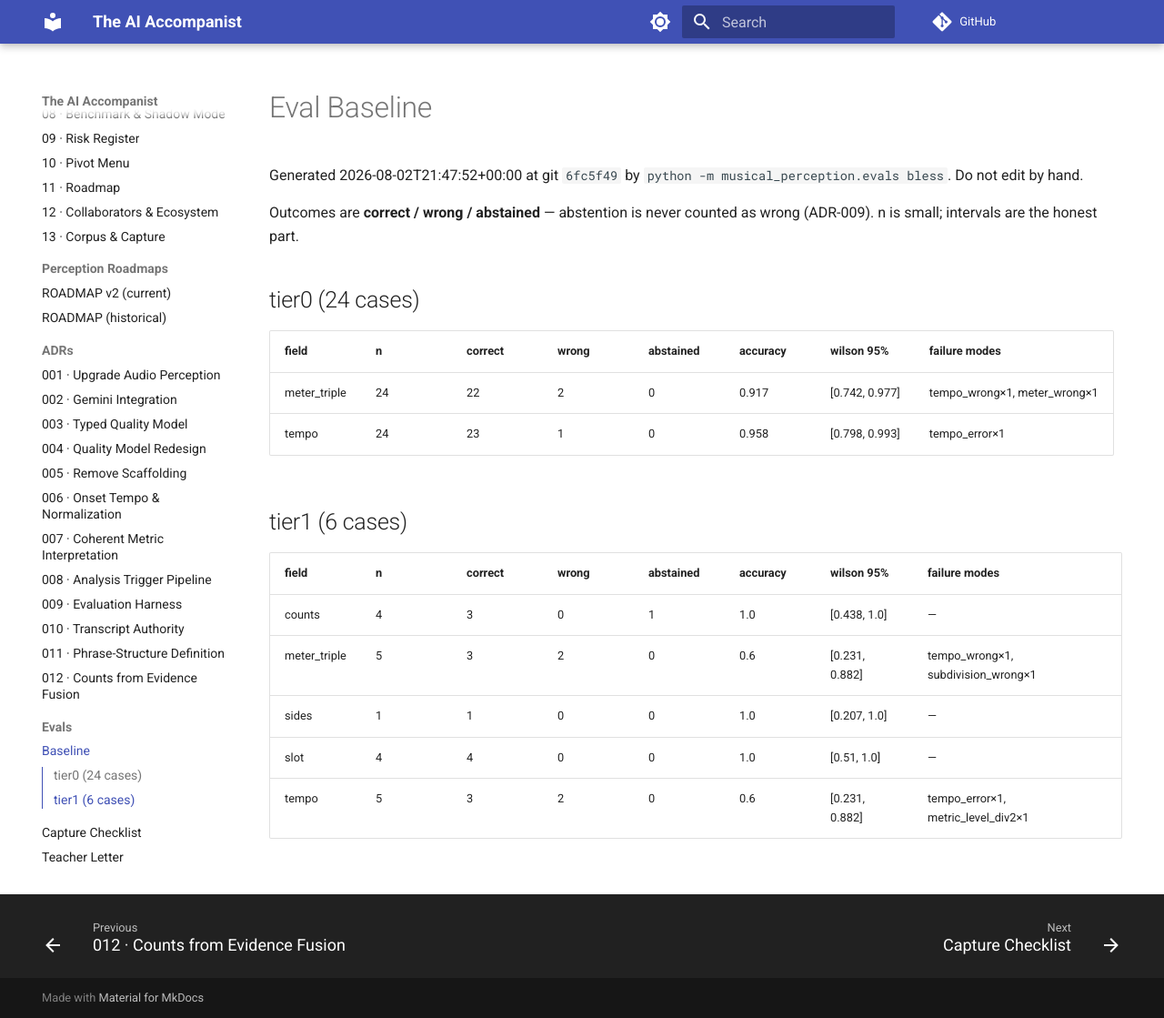
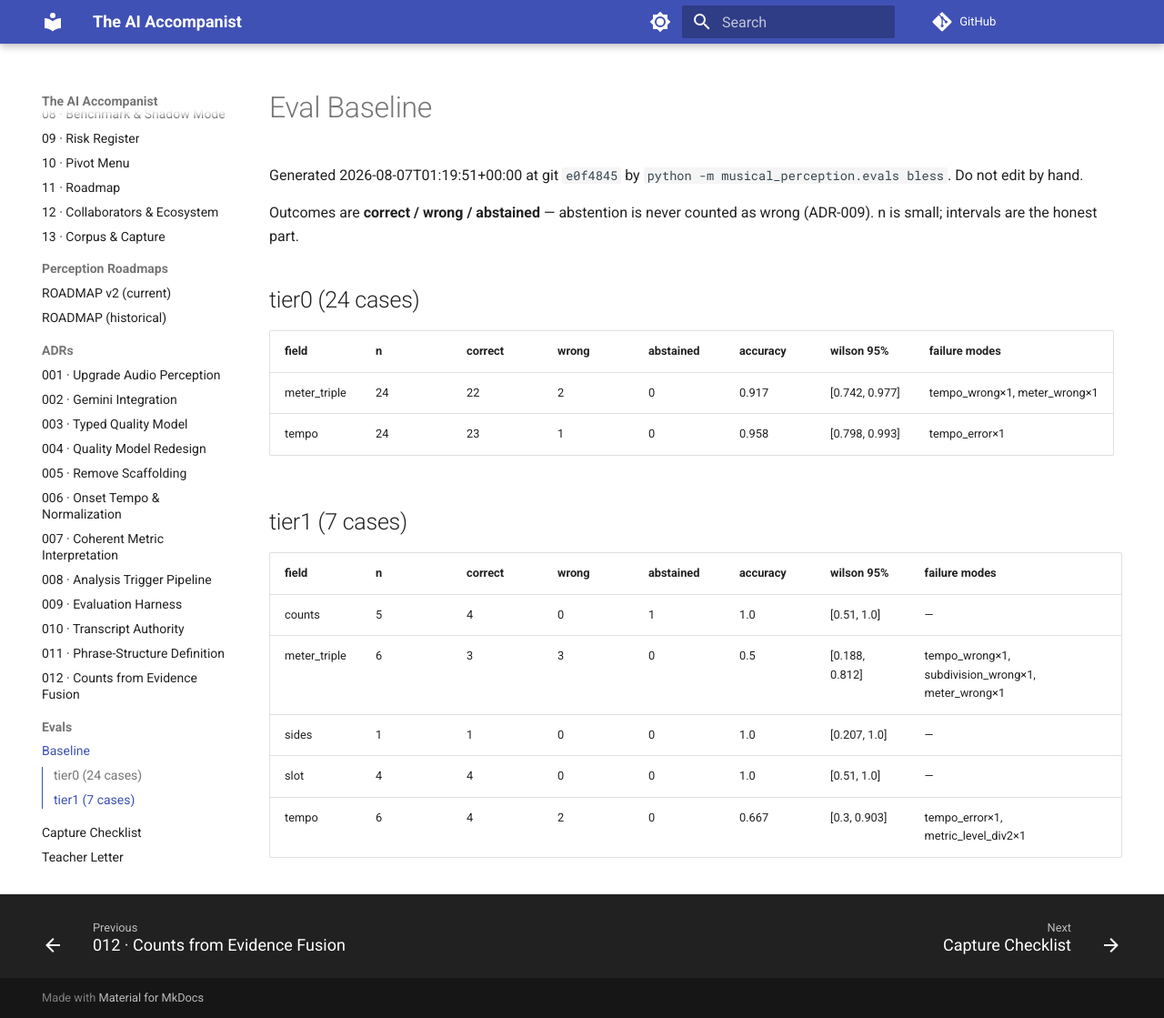
Before and after one commit to ben-juodvalkis/musical-perception, an MkDocs documentation site: the page built from docs/evals/baseline.md, in a window 1280 px wide and 1119 px high. Shown: the whole window at 91% size. Built offline with MkDocs 1.6.1 and Material for MkDocs 9.7.7, drawn with Linux system fonts in a browser that asks for light colours; comment, search, counter and statistics services are not loaded.

Commit message:
feat: first rig capture — clip 1 (numbers, 2/4, 120) traced and scored
Tempo 122.2 vs card 120 (1.7% error, 83% conf, 97% coverage — cleanest
signal yet); counts 8/8 via the numeric-cycle regime; meter heard as 4/4
vs the card's 2/4 — unaccented counting leaves grouping underdetermined
(accent-periodicity territory, honest red row). Gemini also called the
counting-only clip 'Plié' at 100% confidence (slot unpinned, so unscored
— but a calibration data point).

Co-Authored-By: Claude Fable 5 <noreply@anthropic.com>

```diff
--- a/docs/evals/baseline.md
+++ b/docs/evals/baseline.md
@@ -1,6 +1,6 @@
 # Eval Baseline
 
-Generated 2026-08-02T21:47:52+00:00 at git `6fc5f49` by `python -m musical_perception.evals bless`. Do not edit by hand.
+Generated 2026-08-07T01:19:51+00:00 at git `e0f4845` by `python -m musical_perception.evals bless`. Do not edit by hand.
 
 Outcomes are **correct / wrong / abstained** — abstention is never
 counted as wrong (ADR-009). n is small; intervals are the honest part.
@@ -12,12 +12,12 @@ counted as wrong (ADR-009). n is small; intervals are the honest part.
 | meter_triple | 24 | 22 | 2 | 0 | 0.917 | [0.742, 0.977] | tempo_wrong×1, meter_wrong×1 |
 | tempo | 24 | 23 | 1 | 0 | 0.958 | [0.798, 0.993] | tempo_error×1 |
 
-## tier1 (6 cases)
+## tier1 (7 cases)
 
 | field | n | correct | wrong | abstained | accuracy | wilson 95% | failure modes |
 |---|---|---|---|---|---|---|---|
-| counts | 4 | 3 | 0 | 1 | 1.0 | [0.438, 1.0] | — |
-| meter_triple | 5 | 3 | 2 | 0 | 0.6 | [0.231, 0.882] | tempo_wrong×1, subdivision_wrong×1 |
+| counts | 5 | 4 | 0 | 1 | 1.0 | [0.51, 1.0] | — |
+| meter_triple | 6 | 3 | 3 | 0 | 0.5 | [0.188, 0.812] | tempo_wrong×1, subdivision_wrong×1, meter_wrong×1 |
 | sides | 1 | 1 | 0 | 0 | 1.0 | [0.207, 1.0] | — |
 | slot | 4 | 4 | 0 | 0 | 1.0 | [0.51, 1.0] | — |
-| tempo | 5 | 3 | 2 | 0 | 0.6 | [0.231, 0.882] | tempo_error×1, metric_level_div2×1 |
+| tempo | 6 | 4 | 2 | 0 | 0.667 | [0.3, 0.903] | tempo_error×1, metric_level_div2×1 |
```
Also changed, not shown: 5 other files.
